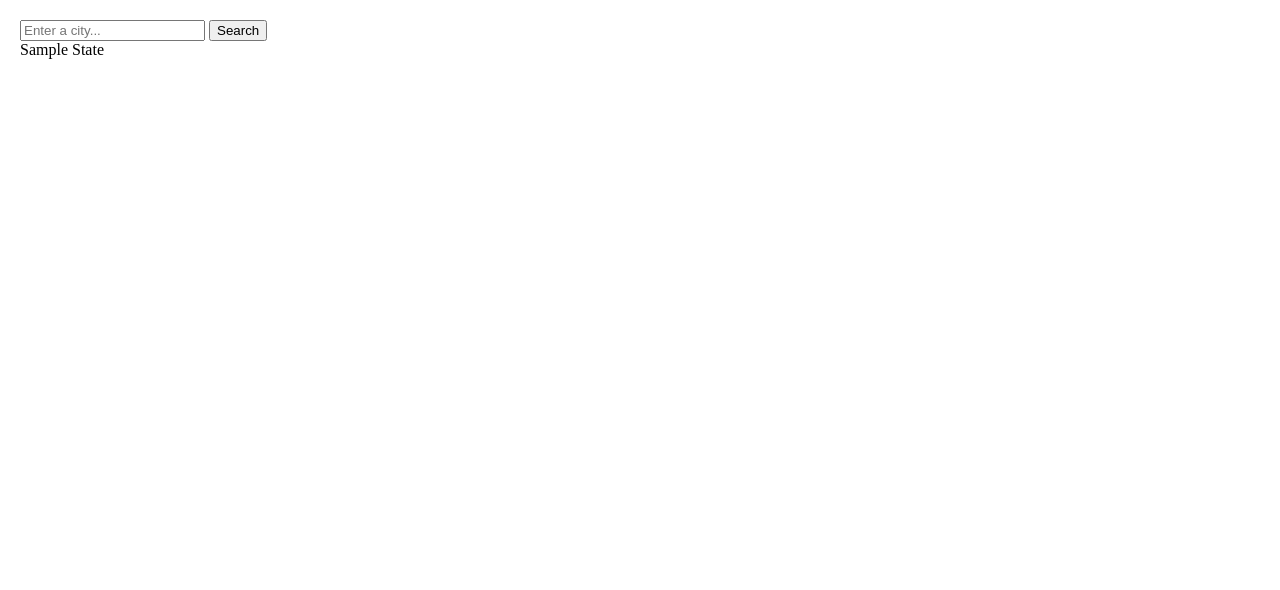
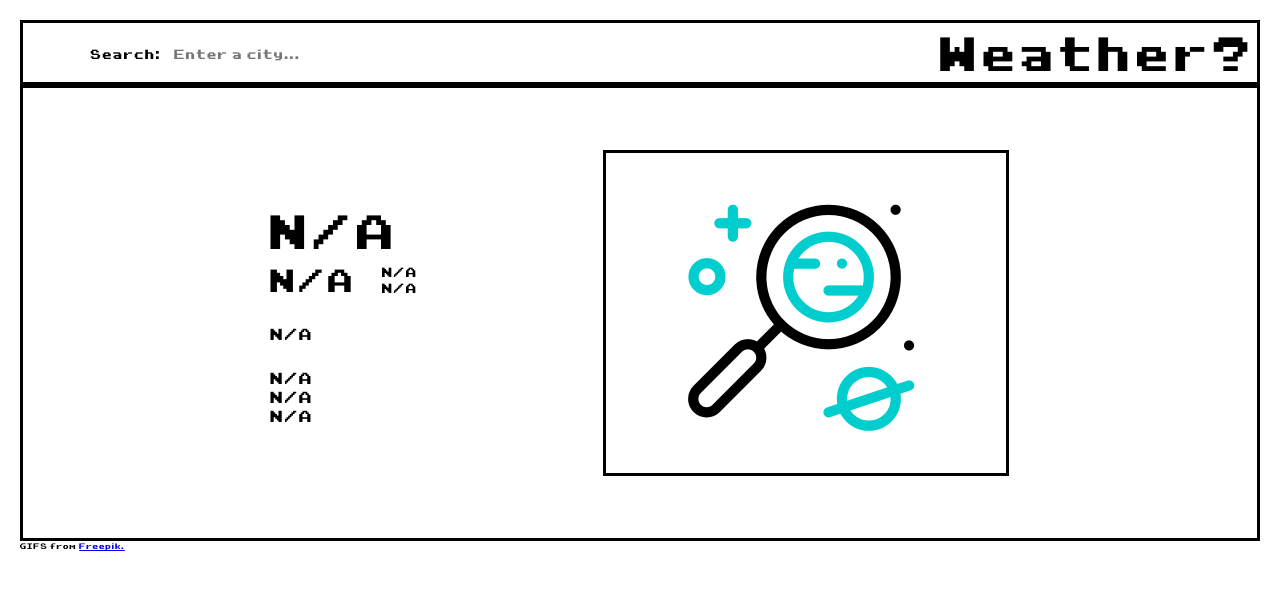
Before and after one commit to jellyM0on/weather, a website built with webpack: page dist/index.html in a window 1280 px wide. Built offline with Linux system fonts and the light colour scheme.

Commit message:
added css

```diff
--- a/src/index.js
+++ b/src/index.js
@@ -6,13 +6,15 @@ import wind from './icons/wind.gif'
 import snow from './icons/snowflake.gif'
 import clear from './icons/sun.gif'
 import rain from './icons/rain.gif'
+import loader from './icons/searching.gif'
 
 
 //get api
 async function getWeather(city){
-    try{
+    try {
         const info = await fetch(`https://api.openweathermap.org/data/2.5/weather?q=${city}&units=metric&APPID=4b812d8f160b178f3fb173a9c1a28dff`, {mode: 'cors'})
         const infoData = await info.json()
+        loadScreen();
         console.log(infoData);
         showWeather(infoData);
     }
@@ -21,6 +23,14 @@ async function getWeather(city){
     }
 };
 
+function loadScreen() {
+    window.addEventListener('load', () => {
+        window.setTimeout(() => {
+            const img = document.getElementById('weather-img');
+            img.src = loader;
+        }, 3000)
+    })
+}
 const weatherInfo = (city, state, temp, descrip, etc) => {
     temp = [];
     const edescrip = editDescrip(descrip);
@@ -32,14 +42,13 @@ const weatherInfo = (city, state, temp, descrip, etc) => {
         const unsplit = split.join("");
         return unsplit
     }
-
     return { city, state, temp, edescrip, etc }
-}
+};
 
 function setContent(id, text){
     const element = document.getElementById(id);
     element.textContent = text;
-}
+};
 
 function showWeather(data){
     const weather = weatherInfo(`${data.name} ${data.sys.country}`, data.weather[0].main, null, data.weather[0].description, null);
@@ -49,21 +58,19 @@ function showWeather(data){
     console.log(weather);
     setContent('location-name', `${weather.city}`)
     setContent('weather-state', `${weather.state}`)
-    setContent('current-temp', `${weather.temp[0]}`)
-    setContent('min-temp', `${weather.temp[1]}`)
-    setContent('max-temp', `${weather.temp[2]}`)
+    setContent('current-temp', `${weather.temp[0]} C`)
+    setContent('min-temp', `${weather.temp[1]} C`)
+    setContent('max-temp', `${weather.temp[2]} C`)
     setContent('weather-descrip', `${weather.edescrip}`)
-    setContent('humidity', `${weather.etc[0]}`)
-    setContent('pressure', `${weather.etc[1]}`)
-    setContent('wind', `${weather.etc[2]}`)
+    setContent('humidity', `Humidity: ${weather.etc[0]}%`)
+    setContent('pressure', `Pressure: ${weather.etc[1]}hPa`)
+    setContent('wind', `Wind: ${weather.etc[2]}m/s`)
 
     showDisplay(weather.state);
 }
 
 function showDisplay(state){
-    const display = document.getElementById('weather-display')
-    const img = document.createElement('img');
-    display.appendChild(img);
+    const img = document.getElementById('weather-img')
 
     switch (state) {
         case 'Thunderstorm':
--- a/src/style.css
+++ b/src/style.css
@@ -1,5 +1,11 @@
+@font-face {
+    font-family: retro;
+    src: url(./fonts/Retroville\ NC.ttf);
+}
+
 html, body{
     margin: 0;
+    font-family: retro;
 }
 
 #content{
@@ -12,10 +18,25 @@ html, body{
 #main-content{
     display: flex;
     justify-content: space-between;
+    border: solid;
+    align-items: center;
+}
+
+#main-content{
+    padding: 5%;
+    height: fit-content;
+    justify-content: space-evenly;
 }
 
 .weather-temp{
     display: flex;
+    gap: 25px;
+    align-items: center;
+    padding-bottom: 25px;
+}
+
+#current-temp{
+    font-size: 2em;
 }
 
 .temp-etc{
@@ -23,3 +44,44 @@ html, body{
     flex-direction: column;
     font-size: smaller;
 }
+
+.weather-etc-info{
+    padding-top: 25px;
+    font-size: 1em;
+}
+
+#location-name,
+#weather-state{
+    font-size: 3em;
+}
+
+#location-name{
+    text-align: right;
+}
+
+#weather-display{
+    width: 400px;
+    height: 100%;
+    border: solid;
+    display: flex;
+    justify-content: center;
+}
+
+#weather-img{
+    width: 80%;
+}
+
+#footer{
+    font-size: 0.5em;
+}
+
+form{
+    padding-left: 5%;
+}
+
+#submit-btn,
+#city {
+    background-color: transparent;
+    border:none;
+    font-family: inherit;
+}
```
Also changed, not shown: dist/2aa455c6466cc12eda8f.ttf (added), dist/52c97eceb57d7d57e5e0.ttf (added), dist/c4fef54140953320a7d4.gif (added), dist/d9852d6ebecd04f03d83.ttf (added), dist/index.html, dist/main.js, src/fonts/Retro60Prime.ttf (added), src/fonts/Retroville NC.ttf (added), src/fonts/Symtext.ttf (added), src/icons/searching.gif (added).
